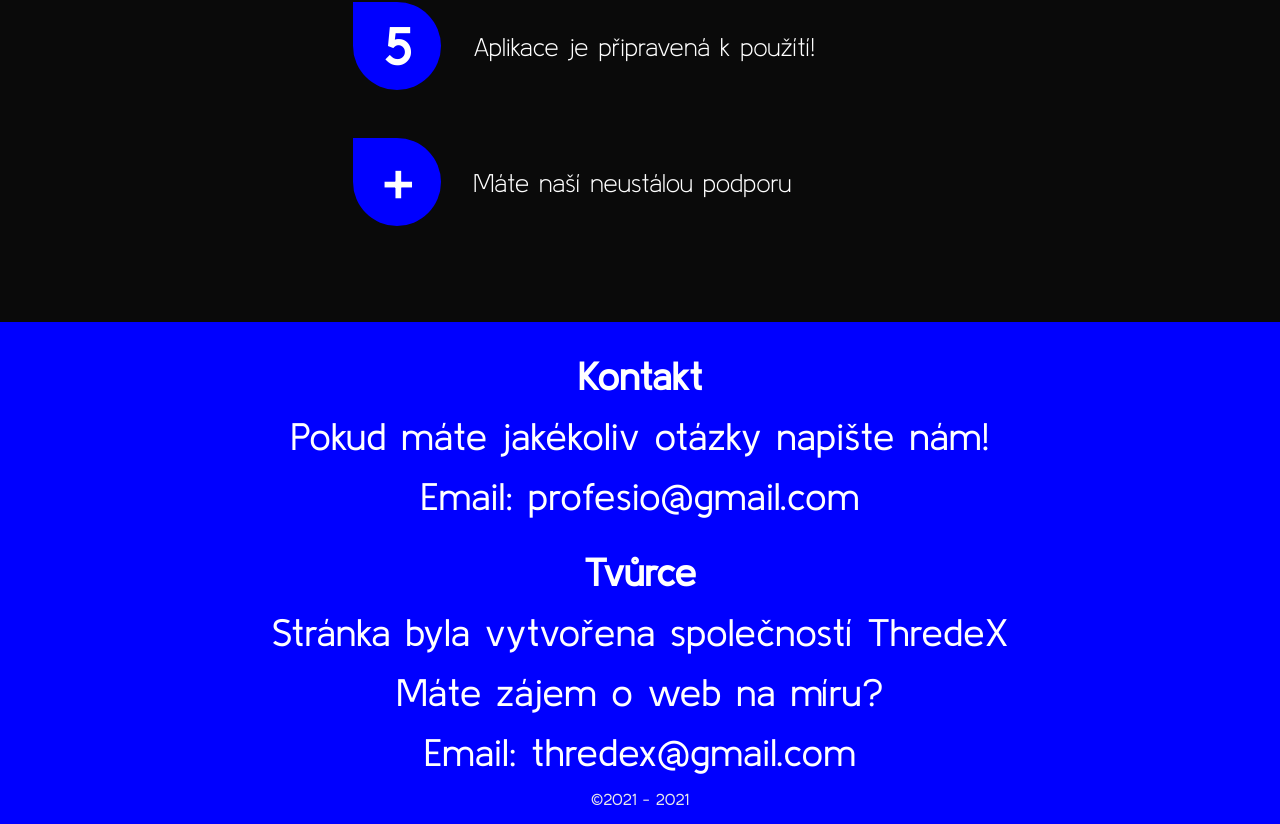
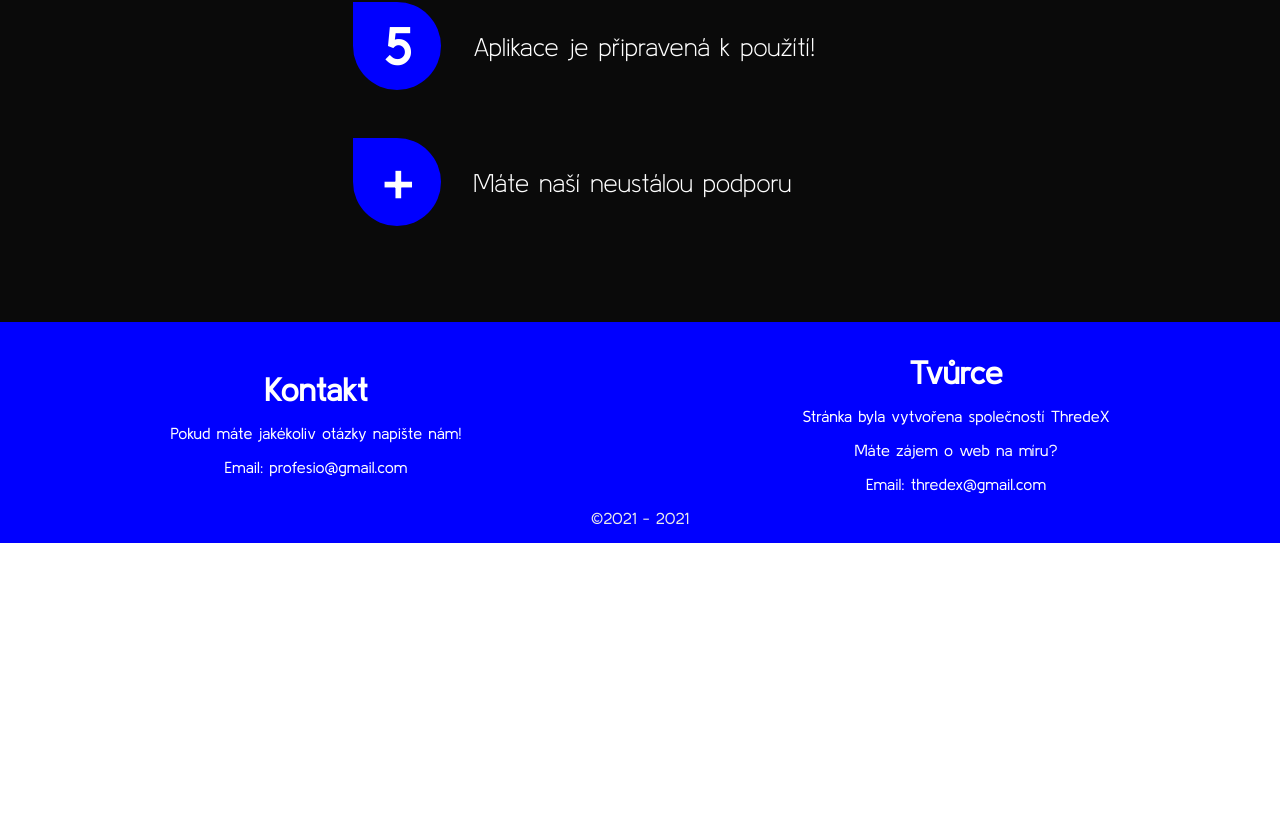
Before and after one commit to ThredeX/profesio-page, a React (Create React App) app: page / in a window 1280 px wide. Shown: the part 2852-3676 px from the top of the page. After the commit the page ends 3395 px from the top, so only its background shows below. Built offline with nearby package versions, Linux system fonts and the light colour scheme; a web font is replaced by a local one.

Commit message:
responsive navbar

```diff
--- a/src/Components/Footer.jsx
+++ b/src/Components/Footer.jsx
@@ -18,14 +18,14 @@ const Heading2 = styled.h2`
   color: #fff;
   text-align: center;
   margin-top: 2rem;
-  font-size: clamp(1rem, 3vw, 3rem);
+  font-size: clamp(1.2rem, 3vw, 2rem);
 `;
 const Container = styled.div`
 `;
 const Paragraph = styled.p`
   font-family: "Kulim Park", sans-serif;
   color: #fff;
-  font-size: clamp(1rem, 3vw, 3rem);
+  font-size: 1rem;
   text-align: center;
   margin-top: 1rem;
 `;
--- a/src/Components/Header.jsx
+++ b/src/Components/Header.jsx
@@ -43,10 +43,15 @@ const UnsortedList = styled.ul`
   display: grid;
   grid-template-columns: repeat(8, 1fr);
   background-color: #000000bd;
-  @media screen and (max-width: 500px) {
-    display: none;
+  @media screen and (max-width: 700px) {
+    display: flex;
+    justify-content: center;
+    & > li:nth-child(4),
+    li:nth-child(3) {
+      display: none;
+    }
   }
-`;
+  `;
 const List = styled.li`
   padding-block: 0.5rem;
   display: flex;
@@ -64,6 +69,10 @@ const ButtonHeader = styled.button`
   background-color: #24242800;
   border: none;
   & > a {
+    @media screen and (max-width: 500px){
+      font-size: 1.4rem;
+
+    }
     color: #fffffffd;
     font-size: 1.9rem;
     font-weight: 300;
```
